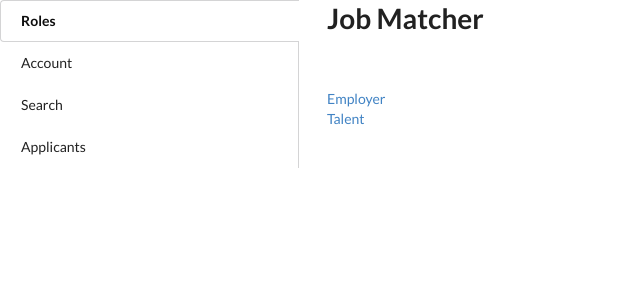
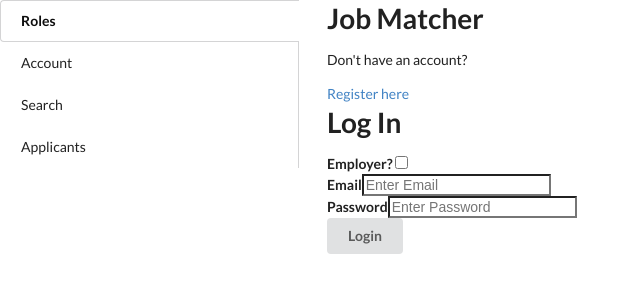
Before and after one commit to ferdyanata/AIP-job-matcher, a React (Create React App) app in the folder react-client/: page /login in a window 1280 px wide. Before the commit this address led to /register. Shown: the top 300 px of the page, without its empty margins (0-640 px from the left). Built offline with nearby package versions, Linux system fonts and the light colour scheme.

Commit message:
Login page added

```diff
--- a/react-client/src/App.js
+++ b/react-client/src/App.js
@@ -4,6 +4,7 @@ import AdvertisedPositions from './components/AvertisedPositions/AdvertisedPosit
 import JobInfo from './components/JobInfo/JobInfo';
 import SideMenu from './components/SideMenu/SideMenu';
 import Register from './components/Register/Register';
+import Login from './components/Login/Login';
 
 //See https://github.com/le-kang/AIP2018/blob/master/week04/react-router-example/src/App.js for routing
 
@@ -17,11 +18,12 @@ class App extends Component {
                     </div>
                     <div class="twelve wide stretched column">
                         <h1>Job Matcher</h1>
-                        <Route path='/register' component={Register} />
+                        <Route path='/login' component={Login} />
                         <Switch>
+                            <Route path='/register' component={Register}/>
                             <Route path='/:usertype/positions' component={AdvertisedPositions} />
                             <Route path='/:usertype/job-info/:id' component={JobInfo} />
-                            <Route render={() => <Redirect to="/register" />} />
+                            <Route render={() => <Redirect to="/login" />} />
                         </Switch>
                     </div>
                 </div>
--- /dev/null
+++ b/react-client/src/components/Login/Login.js
@@ -0,0 +1,55 @@
+import React from 'react';
+import { Link } from 'react-router-dom';
+
+export default class Login extends React.Component {
+
+    constructor(props) {
+        super(props);
+        this.state = {usertype: 'talent'};
+    }
+
+    handleChange(){
+        if (this.state.usertype === 'talent'){
+            this.setState({usertype: 'employer'});
+        }else {
+            this.setState({usertype: 'talent'});
+        }
+    }
+    render() {
+        return (
+            <div>
+                <p>Don't have an account?</p>
+                <Link to ='/register'>
+                    Register here
+                </Link>
+                <form>
+                    <h1>Log In</h1>
+                    <div class='field'>
+                        <label for="psw"><b>Employer? </b></label>
+                        <input type='checkbox' onClick={this.handleChange.bind(this)}></input>
+                    </div>
+                    <div class='equal width fields'>
+                        <div class='field'>
+                            <label for="email"><b>Email</b></label>
+                            <input type="text" placeholder="Enter Email" name="email" required />
+                        </div>
+                        <div class='field'>
+                            <label for="psw"><b>Password</b></label>
+                            <input type="password" placeholder="Enter Password" name="psw" required />
+                        </div>
+                        <div class='field'>
+                        <Link to={{
+                                pathname: `/${this.state.usertype}/positions`,
+                            }}>
+                            <button id='form-button-control-public' class='ui button' role='button'>
+                                Login
+                            </button>
+                        </Link>
+                    </div>
+                    </div>
+                </form>
+            </div>
+        );
+    }
+
+}
--- a/react-client/src/components/Register/EmployerRegister.js
+++ b/react-client/src/components/Register/EmployerRegister.js
@@ -7,7 +7,7 @@ export default class EmployerRegister extends React.Component {
         return (
             <div>
                 <form class='employee register form'>
-                    <h1>Employee Account</h1>
+                    <h1>Employer Register</h1>
                     <div class='equal width fields'>
                         <div class='field'>
                             <label for='form-input-control-first-name'>First name</label>
--- a/react-client/src/components/Register/TalentRegister.js
+++ b/react-client/src/components/Register/TalentRegister.js
@@ -6,7 +6,7 @@ export default class TalentRegister extends React.Component {
         return (
             <div>
                 <form class='employee register form'>
-                    <h1>Employee Account</h1>
+                    <h1>Talent Register</h1>
                     <div class='equal width fields'>
                         <div class='field'>
                             <label for='form-input-control-first-name'>First name</label>
```
